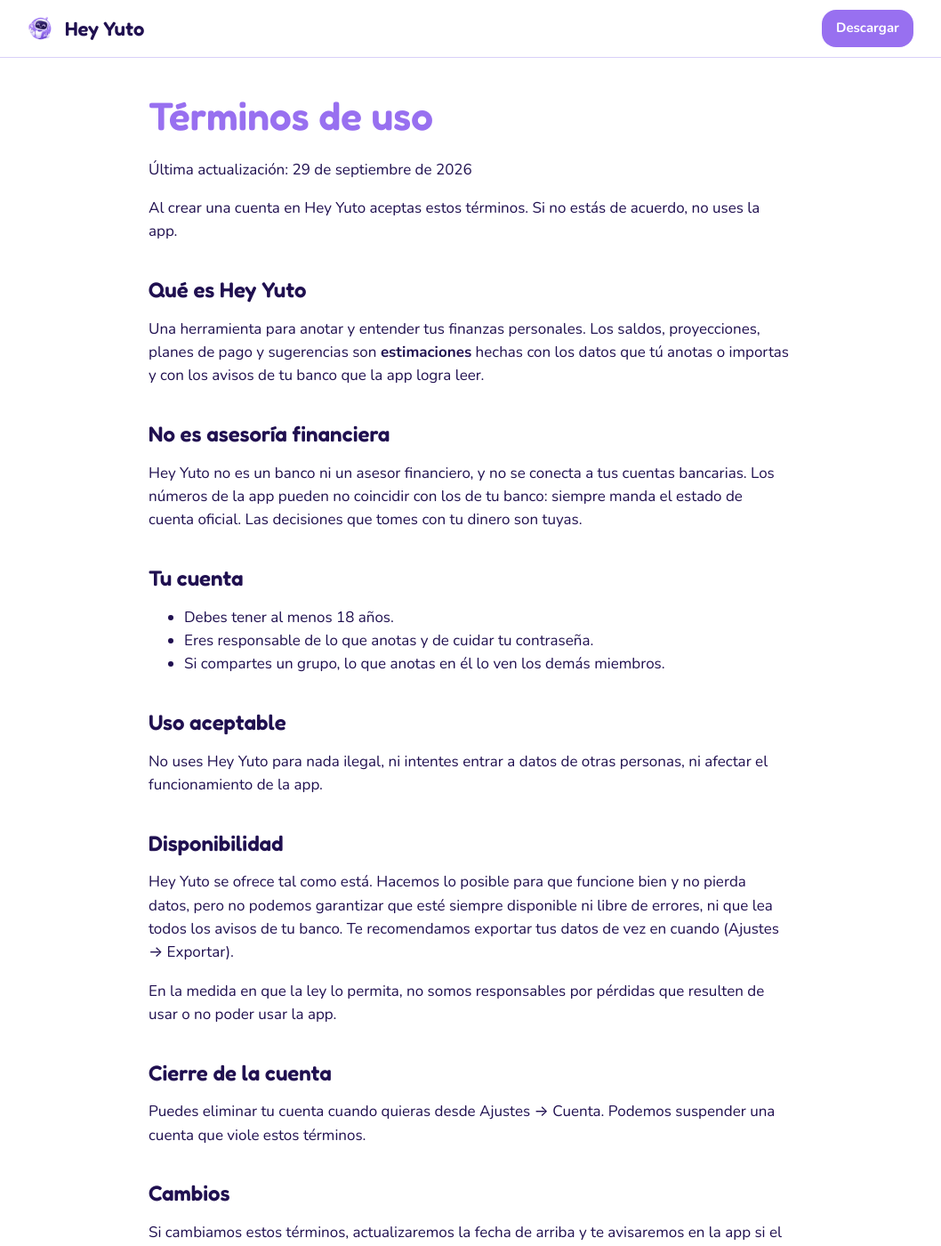
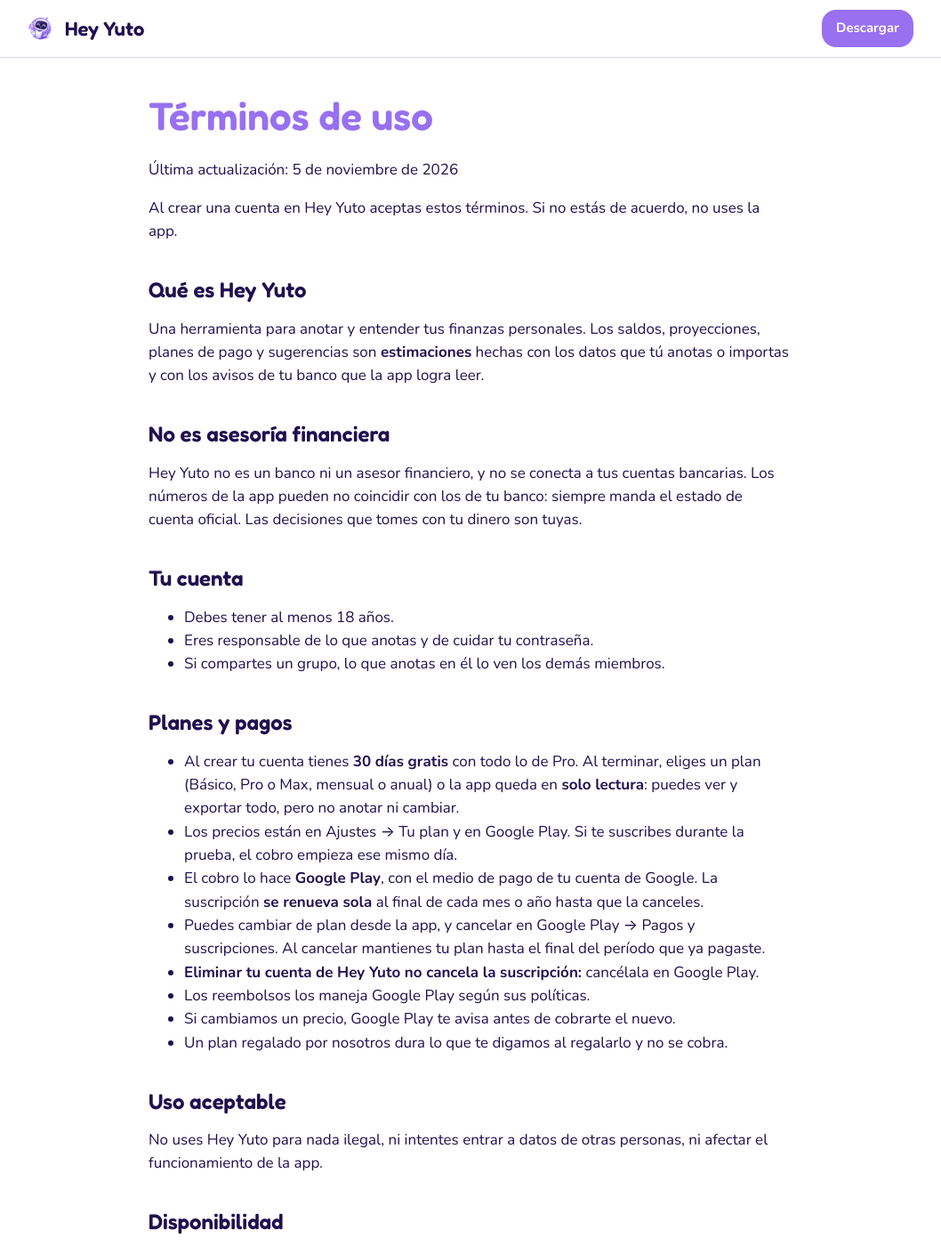
Before and after one commit to Dacoca34/yuto-legal, a Jekyll site: the page built from terminos.md, in a window 1280 px wide and 1400 px high. Shown: the whole window at 89% size, without its empty margins (113-1171 px from the left). Built offline with Jekyll 4.4.1, drawn with Linux system fonts in a browser that asks for light colours; our own code applies the rules of GitHub Pages for plain Markdown files.

Commit message:
Politica y terminos: planes y pagos con Google Play (5-nov-2026)

```diff
--- a/terminos.md
+++ b/terminos.md
@@ -4,7 +4,7 @@
 
 # Términos de uso
 
-Última actualización: 29 de septiembre de 2026
+Última actualización: 5 de noviembre de 2026
 
 Al crear una cuenta en Hey Yuto aceptas estos términos. Si no estás de acuerdo, no uses la app.
 
@@ -21,6 +21,17 @@
 - Debes tener al menos 18 años.
 - Eres responsable de lo que anotas y de cuidar tu contraseña.
 - Si compartes un grupo, lo que anotas en él lo ven los demás miembros.
+
+## Planes y pagos
+
+- Al crear tu cuenta tienes **30 días gratis** con todo lo de Pro. Al terminar, eliges un plan (Básico, Pro o Max, mensual o anual) o la app queda en **solo lectura**: puedes ver y exportar todo, pero no anotar ni cambiar.
+- Los precios están en Ajustes → Tu plan y en Google Play. Si te suscribes durante la prueba, el cobro empieza ese mismo día.
+- El cobro lo hace **Google Play**, con el medio de pago de tu cuenta de Google. La suscripción **se renueva sola** al final de cada mes o año hasta que la canceles.
+- Puedes cambiar de plan desde la app, y cancelar en Google Play → Pagos y suscripciones. Al cancelar mantienes tu plan hasta el final del período que ya pagaste.
+- **Eliminar tu cuenta de Hey Yuto no cancela la suscripción:** cancélala en Google Play.
+- Los reembolsos los maneja Google Play según sus políticas.
+- Si cambiamos un precio, Google Play te avisa antes de cobrarte el nuevo.
+- Un plan regalado por nosotros dura lo que te digamos al regalarlo y no se cobra.
 
 ## Uso aceptable
 
```
Also changed, not shown: privacidad.md (+3 -1 lines).
